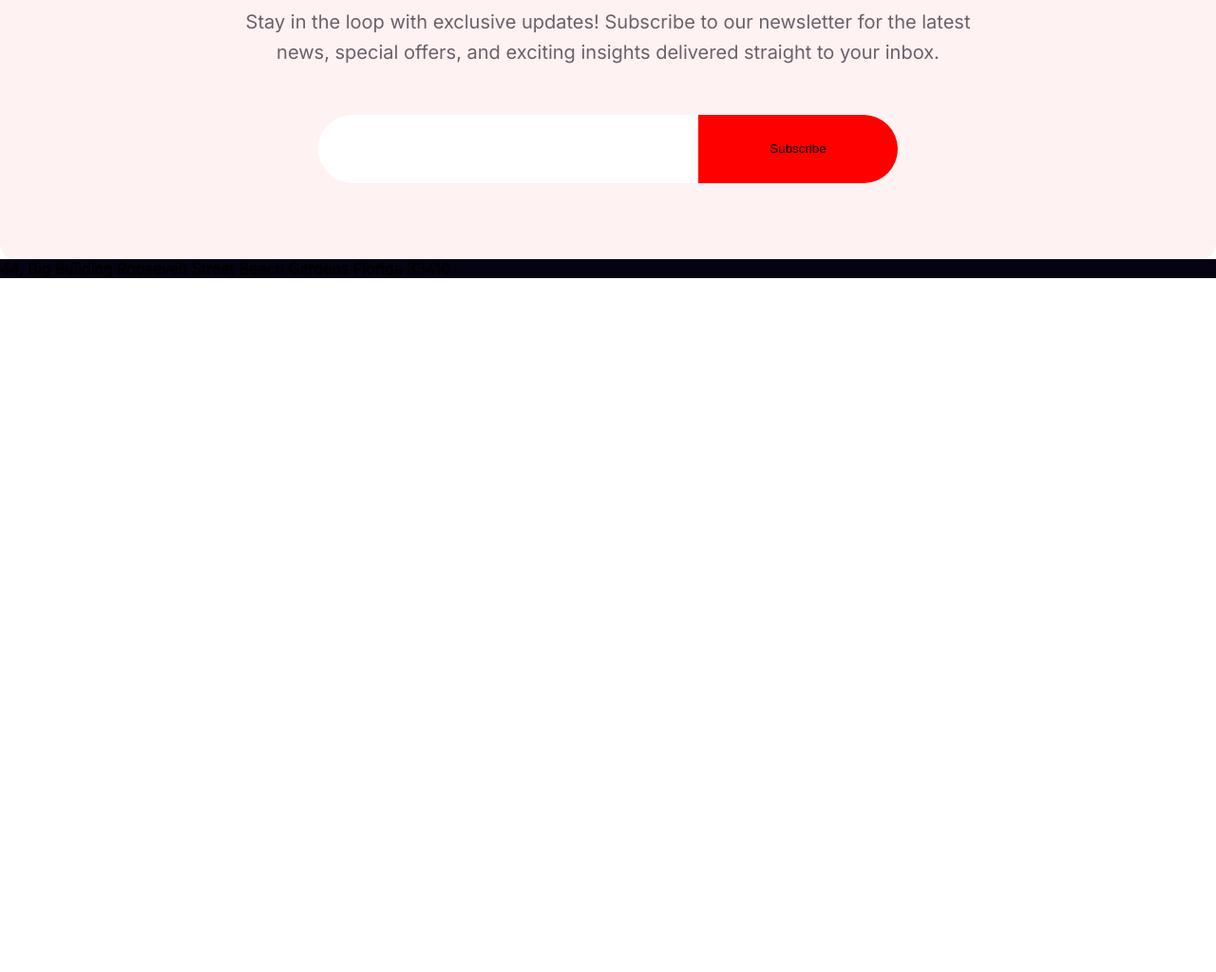
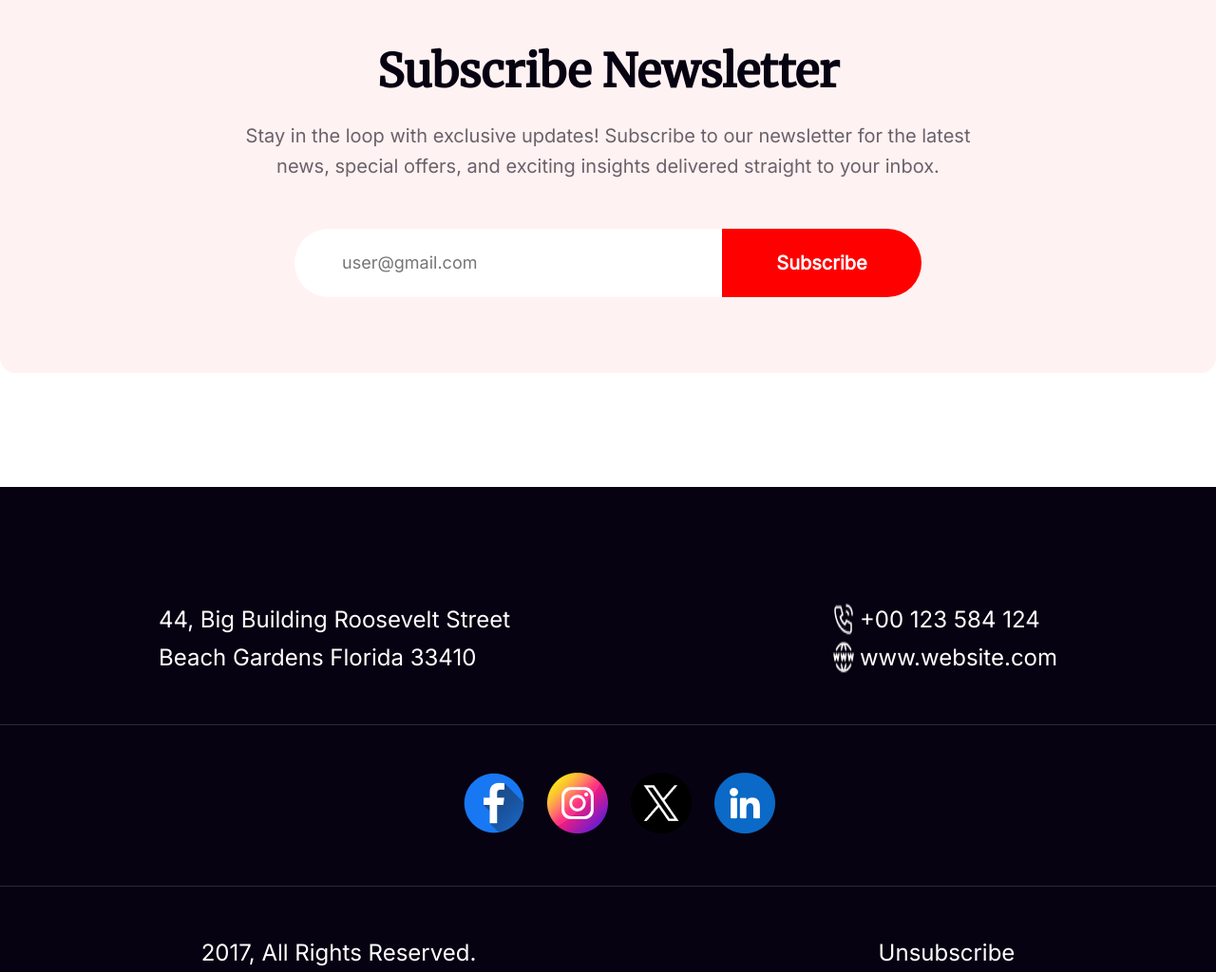
Before and after one commit to Alve07/assignmen-1, a plain HTML site: page index.html in a window 1280 px wide. Shown: the part 6599-7623 px from the top of the page at 95% size. Before the commit the page ends 6892 px from the top, so only its background shows below. Drawn offline with Linux system fonts and the light colour scheme.

Commit message:
Final project added

```diff
--- a/index.html
+++ b/index.html
@@ -27,6 +27,7 @@
         </div>
     </header>
     <main>
+        <!-- Holiday deals 65% start  -->
         <section class="holliday-deals">
             <div class="holiday-deals-content">
                 <div class="holiday-offer">
@@ -42,6 +43,7 @@
             <div class="holiday-section-image"><img src="images/New Year Photo.png" alt=""></div>
 
         </section>
+        <!-- Midnight party start -->
         <section class="midnight-party">
             <div class="party-banner">
                 <div class="party-content">
@@ -62,6 +64,7 @@
             </div>
 
         </section>
+        <!-- Event time start -->
         <section class="event-time">
             <div class="event-time-content">
                 <h3 class="time-text"><span class="titme-title">Place: </span>New Park Hotel</h3>
@@ -147,7 +150,7 @@
                     </div>
                 </div>
                 <div class="email-input">
-                    <input type="text">
+                    <input type="text" placeholder="user@gmail.com">
                     <button>Subscribe</button>
                 </div>
             </div>
@@ -156,12 +159,41 @@
     <footer>
         <div class="address-link">
             <div class="address">
-                <h4>44, Big Building Roosevelt Street
+                <h4 class="footer-text">44, Big Building Roosevelt Street
                     Beach Gardens Florida 33410</h4>
-                <div class="link"></div>
+            </div>
+            <div class="link">
+                <div class="call">
+                    <img src="images/Call.png" alt="" class="phone">
+                    <h4 class="footer-text">+00 123 584 124</h4>
+                </div>
+                <div class="web">
+                    <img src="images/Website.png" alt="" class="phone">
+                    <h4 class="footer-text">www.website.com</h4>
+                </div>
 
             </div>
         </div>
+        <div class="hr-container">
+            <hr>
+        </div>
+        <div class="icons">
+            <div class="icon-container"><img src="images/Facebook.png" alt=""><img src="images/Instagram.png"
+                    alt=""><img src="images/Twitter.png" alt=""><img src="images/Linkedin.png" alt=""></div>
+        </div>
+        <div class="hr-container">
+            <hr>
+        </div>
+
+        <div class="copyright">
+            <div class="right">
+                <h4 class="footer-text">2017, All Rights Reserved.</h4>
+            </div>
+            <div class="unsubscribe">
+                <h4 class="footer-text">Unsubscribe</h4>
+            </div>
+        </div>
+
     </footer>
 </body>
 
--- a/styles/style.css
+++ b/styles/style.css
@@ -211,6 +211,7 @@ body {
     line-height: normal;
     text-transform: uppercase;
     border: none;
+    cursor: pointer;
 }
 
 .button-container {
@@ -402,6 +403,14 @@ body {
     height: 450px;
     border-radius: 16px;
     padding: 6px 8px;
+    cursor: pointer;
+}
+
+.product-image img:hover {
+    box-shadow: 0 0 20px 2px rgba(0, 0, 0, 1);
+    transition: .5s;
+    transform: scale(1.1);
+    z-index: 1;
 }
 
 /* Newsletter style added */
@@ -409,6 +418,8 @@ body {
     display: flex;
     justify-content: center;
     align-items: center;
+    margin-top: 120px;
+    margin-bottom: 120px;
 
 }
 
@@ -475,15 +486,103 @@ body {
     background: #FFF;
 }
 
+.email-input input[placeholder] {
+    color: rgba(7, 2, 17, 0.30);
+    padding-left: 50px;
+    font-family: Inter;
+    font-size: 18px;
+    font-weight: 400;
+}
+
 .email-input button {
     width: 210px;
     height: 72px;
     border-radius: 0px 50px 50px 0px;
     background: #F00;
     border: none;
+    color: #FFF;
+    text-align: center;
+    font-family: Inter;
+    font-size: 20px;
+    font-weight: 600;
+    cursor: pointer;
+
 }
 
 /* Footer style */
 footer {
     background: #070211;
 }
+
+.address-link {
+    display: flex;
+    justify-content: space-around;
+    padding-top: 120px;
+}
+
+
+.footer-text {
+    color: #FFF;
+    font-family: Inter;
+    font-size: 24px;
+    font-weight: 500;
+    line-height: 40px;
+}
+
+.address h4 {
+    max-width: 375px;
+}
+
+.call {
+    display: flex;
+}
+
+.web {
+    display: flex;
+}
+
+.call h4 {
+    display: inline-block;
+}
+
+.call img {
+    padding-right: 5px;
+}
+
+.web h4 {
+    display: inline-block;
+}
+
+.web img {
+    padding-right: 5px;
+}
+
+.hr-container {
+    display: flex;
+    justify-content: center;
+    align-items: center;
+    padding-top: 50px;
+    padding-bottom: 50px;
+}
+
+.hr-container hr {
+    width: 1320px;
+    height: 1px;
+    background: rgba(255, 255, 255, 0.15);
+    border: none;
+}
+
+.icons {
+    display: flex;
+    justify-content: center;
+    align-items: center;
+}
+
+.icon-container img {
+    padding-left: 24px;
+}
+
+.copyright {
+    display: flex;
+    justify-content: space-around;
+}
```
